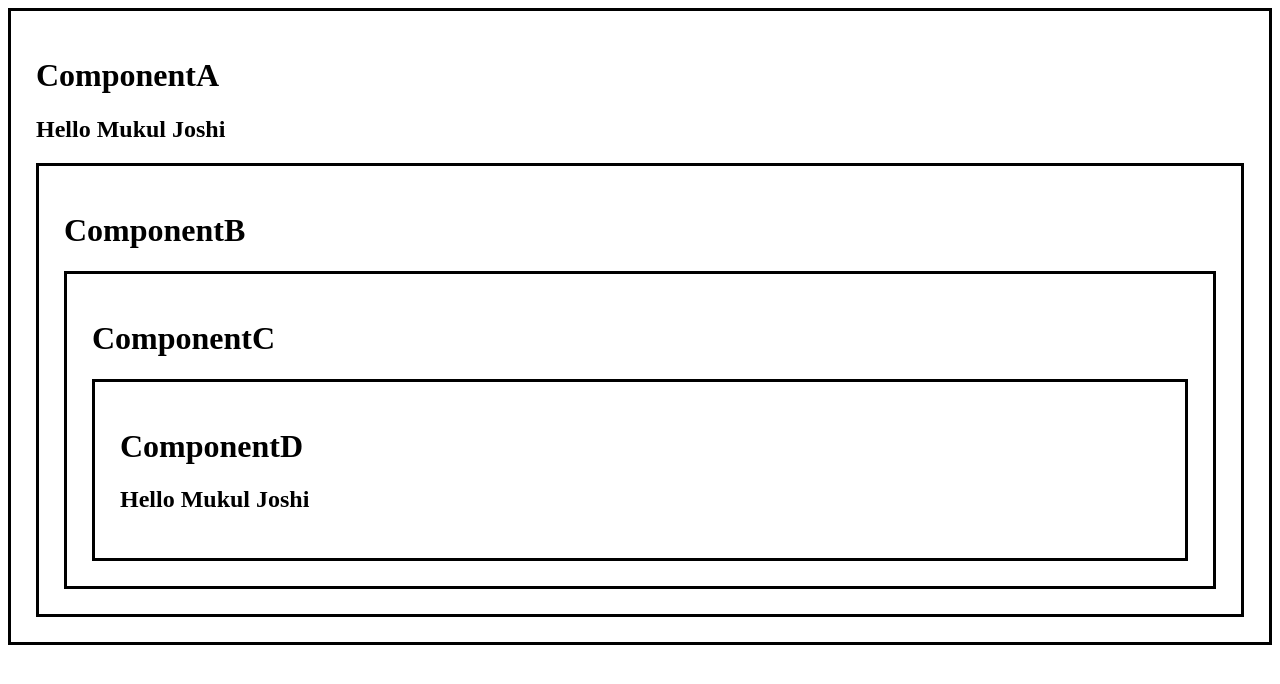
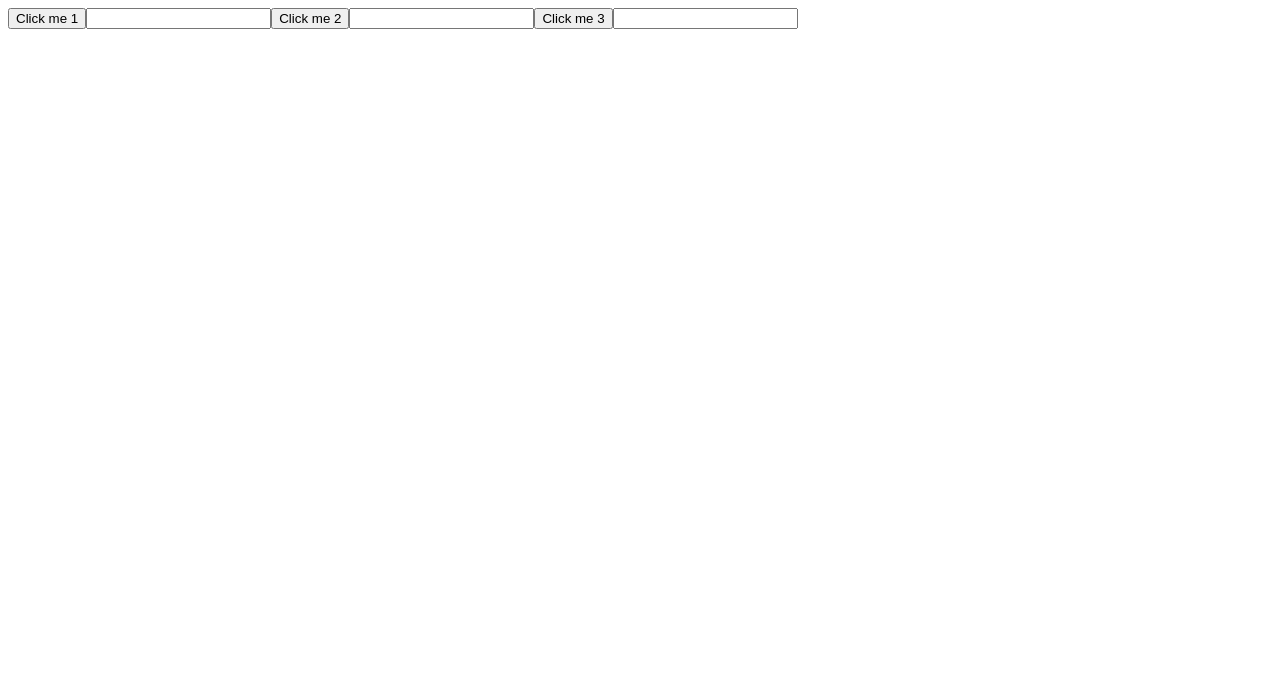
Before and after one commit to mj-stack/learning-reactjs, a React (Vite) app in the folder Website/my-react-app/: page / in a window 1280 px wide. Shown: the top 684 px of the page. Built offline with nearby package versions, Linux system fonts and the light colour scheme.

Commit message:
Use ref hook

```diff
--- a/Website/my-react-app/src/App.jsx
+++ b/Website/my-react-app/src/App.jsx
@@ -1,13 +1,10 @@
-import ComponentA from "./ComponentA";
-import ComponentB from "./ComponentB";
-import ComponentC from "./ComponentC";
-import ComponentD from "./ComponentD";
+import MyComponent from "./MyComponent";
 
 function App() {
 
    return(
     <>
-      <ComponentA />
+      <MyComponent />
     </>
   );
 }
--- a/Website/my-react-app/src/ComponentA.jsx
+++ /dev/null
@@ -1,21 +0,0 @@
-import React, { useState, createContext } from "react";
-import ComponentB from "./ComponentB";
-
-export const UserContext = createContext();
-
-function ComponentA() {
-
-  const [user, setUser] = useState("Mukul Joshi");
-
-  return(
-    <div className="box">
-      <h1>ComponentA</h1>
-      <h2>{`Hello ${user}`}</h2>
-      <UserContext.Provider value={user}>
-        <ComponentB user={user}/>
-      </UserContext.Provider>
-    </div>
-  );
-}
-
-export default ComponentA;
--- a/Website/my-react-app/src/ComponentB.jsx
+++ /dev/null
@@ -1,12 +0,0 @@
-import ComponentC from "./ComponentC";
-
-function ComponentB() {
-  return(
-    <div className="box">
-      <h1>ComponentB</h1>
-      <ComponentC />
-    </div>
-  );
-}
-
-export default ComponentB;
--- a/Website/my-react-app/src/ComponentC.jsx
+++ /dev/null
@@ -1,12 +0,0 @@
-import ComponentD from "./ComponentD";
-
-function ComponentC() {
-  return(
-    <div className="box">
-      <h1>ComponentC</h1>
-      <ComponentD />
-    </div>
-  );
-}
-
-export default ComponentC;
--- a/Website/my-react-app/src/ComponentD.jsx
+++ /dev/null
@@ -1,15 +0,0 @@
-import React, {useContext} from "react";
-import { UserContext } from "./ComponentA";
-
-function ComponentD() {
-
-  const user = useContext(UserContext);
-  return(
-    <div className="box">
-      <h1>ComponentD</h1>
-      <h2>{`Hello ${user}`}</h2>
-    </div>
-  );
-}
-
-export default ComponentD;
--- /dev/null
+++ b/Website/my-react-app/src/MyComponent.jsx
@@ -0,0 +1,54 @@
+import React, { useState, useEffect, useRef } from "react";
+
+function MyComponent() {
+
+  const inputRef1 = useRef(null);
+  const inputRef2 = useRef(null);
+  const inputRef3 = useRef(null);
+
+  useEffect(() => {
+    console.log('Component rendered');
+  });
+
+  function handleClick1() {
+    inputRef1.current.focus();
+    inputRef1.current.style.backgroundColor = "yellow";
+    inputRef2.current.style.backgroundColor = "";
+    inputRef3.current.style.backgroundColor = "";
+  }
+
+  function handleClick2() {
+    inputRef2.current.focus();
+    inputRef1.current.style.backgroundColor = "";
+    inputRef2.current.style.backgroundColor = "yellow";
+    inputRef3.current.style.backgroundColor = "";
+  }
+
+  function handleClick3() {
+    inputRef3.current.focus();
+    inputRef1.current.style.backgroundColor = "";
+    inputRef2.current.style.backgroundColor = "";
+    inputRef3.current.style.backgroundColor = "yellow";
+  }
+
+  return(
+    <div>
+      <button onClick={handleClick1}>
+        Click me 1
+      </button>
+      <input ref={inputRef1} />
+
+      <button onClick={handleClick2}>
+        Click me 2
+      </button>
+      <input ref={inputRef2} />
+
+      <button onClick={handleClick3}>
+        Click me 3
+      </button>
+      <input ref={inputRef3} />
+    </div>
+  );
+}
+
+export default MyComponent;
```
